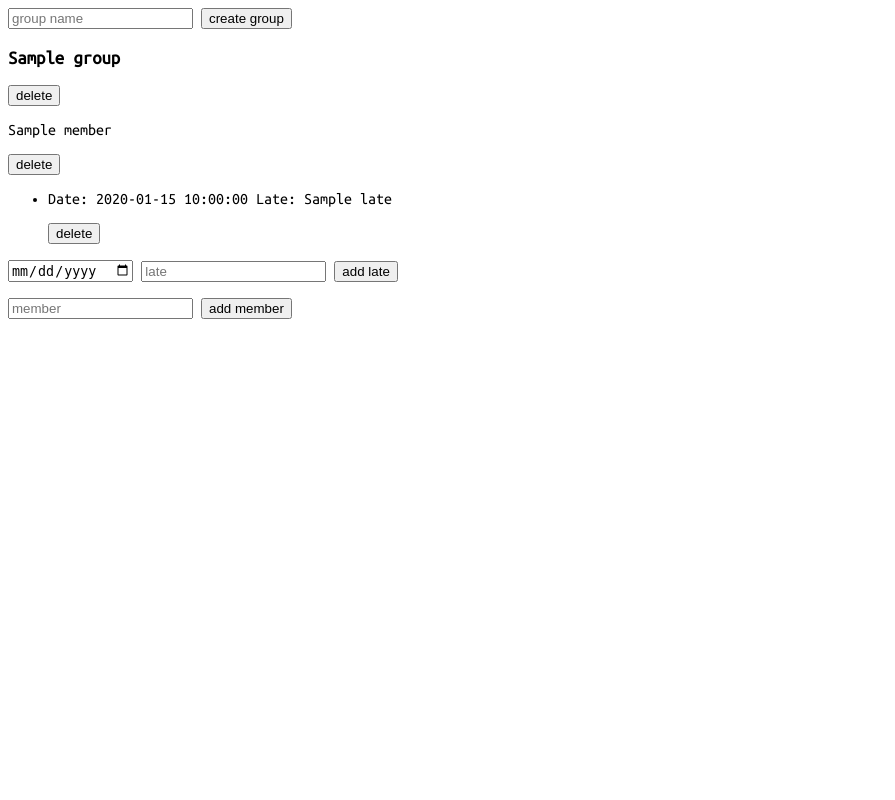
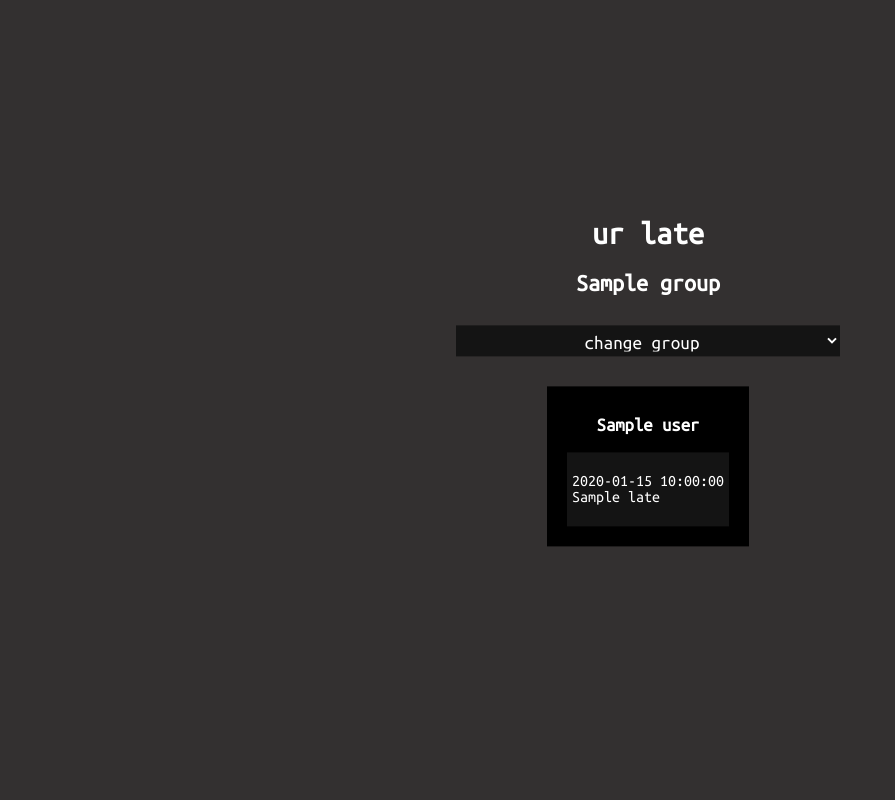
Before and after one commit to ssebastianoo/ur-late, a Flask app: template templates/index.html in a window 1280 px wide. Shown: the whole page, without its empty margins (0-895 px from the left). Run offline with Flask 2, Linux system fonts and the light colour scheme; the template is opened without the code that fills it: most values are stand-ins (such as "Sample title", 1, 10 or a date in 2020); parts of the project's set-up code (start-up, migrations or seed data) failed here and were passed over.

Commit message:
work in progress

```diff
--- a/main.py
+++ b/main.py
@@ -2,6 +2,15 @@
 from replit import db
 from flask import Flask, redirect, url_for, render_template, request, Response
 from flask_discord import DiscordOAuth2Session, requires_authorization, Unauthorized
+
+print(db["groups"])
+
+class Group:
+  def __init__(self, id, name, members, access):
+    self.id = id
+    self.name = name
+    self.members = members
+    self.access = access
 
 if not db.get("groups"):
   db["groups"] = dict()
@@ -35,9 +44,17 @@
         g: db["groups"][g]
         for g in db["groups"] if user.id in db["groups"][g]["access"]
     }
+
+    group_number = request.args.get("group")
+    group_number = group_number or 0
     if len(groups) == 0:
         groups = None
-    return render_template("index.html", groups=groups)
+
+    values = [x for x in groups.keys()]
+    dict_group = groups[values[group_number]]
+    group = Group(id=values[group_number], name=dict_group["name"], access=dict_group["access"], members=dict_group["members"])
+
+    return render_template("index.html", group=group, groups=groups)
 
 @app.route("/api/v1/groups/create/", methods=["POST"])
 def create_group():
--- a/static/css/style.css
+++ b/static/css/style.css
@@ -1,5 +1,15 @@
 body {
   font-family: 'Ubuntu Mono', monospace;
+  background: #333030;
+  color: white;
+  overflow-x: hidden;
+}
+
+.container {
+  top: 50%;
+  width: 100%;
+  position: absolute;
+  transform: translateY(-55%);
 }
 
 .hidden {
@@ -9,3 +19,62 @@
 .header {
   text-align: center;
 }
+
+.users {
+  display: flex;
+  align-items: center;
+  justify-content: center;
+}
+
+.user {
+  background: black;
+  padding: 10px 10px;
+  margin: 20px;
+}
+
+.user h3 {
+  text-align: center;
+}
+
+.late-section {
+  display: flex;
+  align-items: center;
+  justify-content: center;
+}
+
+.late {
+  background: #141414;
+  margin: 10px;
+  padding: 5px 5px;
+}
+
+.late-button {
+  text-align: center;
+}
+
+.button {
+  margin: 10px;
+  font-family: 'Ubuntu Mono', monospace;
+  background: #141414;
+  color: white;
+  border: none;
+  padding: 5px;
+  font-size: 120%;
+  width: 80%;
+}
+
+select.button {
+  margin: 10px;
+  font-family: 'Ubuntu Mono', monospace;
+  background: #141414;
+  color: white;
+  border: none;
+  padding: 5px;
+  font-size: 120%;
+  width: 30%;
+  outline: none;
+}
+
+option {
+  text-align: center;
+}
--- a/templates/index.html
+++ b/templates/index.html
@@ -11,46 +11,55 @@
     <link href="https://fonts.googleapis.com/css2?family=Ubuntu+Mono&display=swap" rel="stylesheet">
   </head>
   <body>
-      <div>
+    <div class="container">
+      <div class="header">
+        <h1>ur late</h1>
+        <h2>{{group.name}}</h2>
+        <select class="button" id="group" name="group">
+          <option value="null">change group</option>
+          {% for g in groups %}
+           <option value="{{g}}">{{groups[g]['name']}}</option>
+          {% endfor %}
+        </select>
+      </div>
+      <div class="group">
+        <div class="users">
+          {% for user in group.members %}
+            <div class="user">
+              <h3>{{ user }}</h3>
+              <div class="lates">
+                {% for late in group.members[user] %}
+                  <div class="late">
+                    <p>{{ group.members[user][late]['date'] }}<br>{{ group.members[user][late]['late'] }}</p>
+                  </div>
+                {% endfor %}
+              </div>
+            </div>
+          {% endfor %}
+        </div>
+      </div>
+    </div>
+    <script type="text/javascript" src="{{url_for('static', filename='script.js')}}"></script>
+  </body>
+</html>
+
+<!--
+
+== CREATE GROUP ==
 <form method="post" action="/api/v1/groups/create/">
   <input class="input" id="group_name" type="text" name="name" placeholder="group name" autocomplete="off">
   <input class="submit" type="submit" value="create group">
 </form>
-      </div>
-      <div id="groups">
-      {% if not groups %}
-        <p>:( you don't have any group</p>
-      {% else %}
-        {% for group in groups %}
-          <div>
-            <h3>{{ groups[group]["name"] }}</h3>
 
-            <form method="post" action="/api/v1/groups/delete/">
-              <input class="hidden" name="group_id" type="number" value="{{group}}">
-              <input type="submit" value="delete">
-            </form>
-            {% for member in groups[group]["members"] %}
-              <p>{{ member }}</p>
-              <form method="post" action="/api/v1/members/delete/">
-                <input class="hidden" name="group_id" type="number" value="{{group}}">
-                <input class="hidden" value="{{member}}" name="member" type="text">
-                <input class="submit" type="submit", '{{member}}' value="delete">
-              </form>
-              <ul>
-                {% for date in groups[group]["members"][member] %}
-                  <li>
-                    <p>Date: {{ groups[group]["members"][member][date]["date"] }} Late: {{ groups[group]["members"][member][date]["late"] }}</p>
-
+== DELETE LATE ==
 <form method="post" action="/api/v1/lates/delete/">
   <input class="hidden" name="group_id" type="number" value="{{group}}">
   <input class="hidden" name="member" type="text" value="{{member}}">
   <input class="hidden" name="late" type="text" value="{{date}}">
   <input class="submit" type="submit" value="delete">
 </form>
-                  </li>
-                {% endfor %}
-              </ul>
-              <div>
+
+== CREATE LATE ==
 <form action="/api/v1/lates/create/" method="post">
   <input class="hidden" name="group_id" type="number" value="{{group}}">
   <input class="hidden" name="member" type="text" value="{{member}}">
@@ -58,19 +67,18 @@
   <input class="input" placeholder="late" name="late" autocomplete="off">
   <input class="submit" type="submit" value="add late">
 </form>
-              </div>
-            {% endfor %}
-            <div>
+
+== DELETE MEMBER ==
+<form method="post" action="/api/v1/members/delete/">
+  <input class="hidden" name="group_id" type="number" value="{{group}}">
+  <input class="hidden" value="{{member}}" name="member" type="text">
+  <input class="submit" type="submit", '{{member}}' value="delete">
+</form>
+
+== CREATE MEMBER ==
 <form method="post" action="/api/v1/members/create/">
   <input class="hidden" name="group_id" type="number" value="{{group}}">
   <input class="input" type="text" placeholder="member" autocomplete="off" name="member">
   <input class="submit" type="submit" value="add member">
 </form>
-            </div>
-          </div>
-        {% endfor %}
-      {% endif %}
-    </div>
-    <script type="text/javascript" src="{{url_for('static', filename='script.js')}}"></script>
-  </body>
-</html>
+-->
```
Also changed, not shown: templates/layout.html (indentation only). Lines whose indentation alone changed are shown as unchanged.
